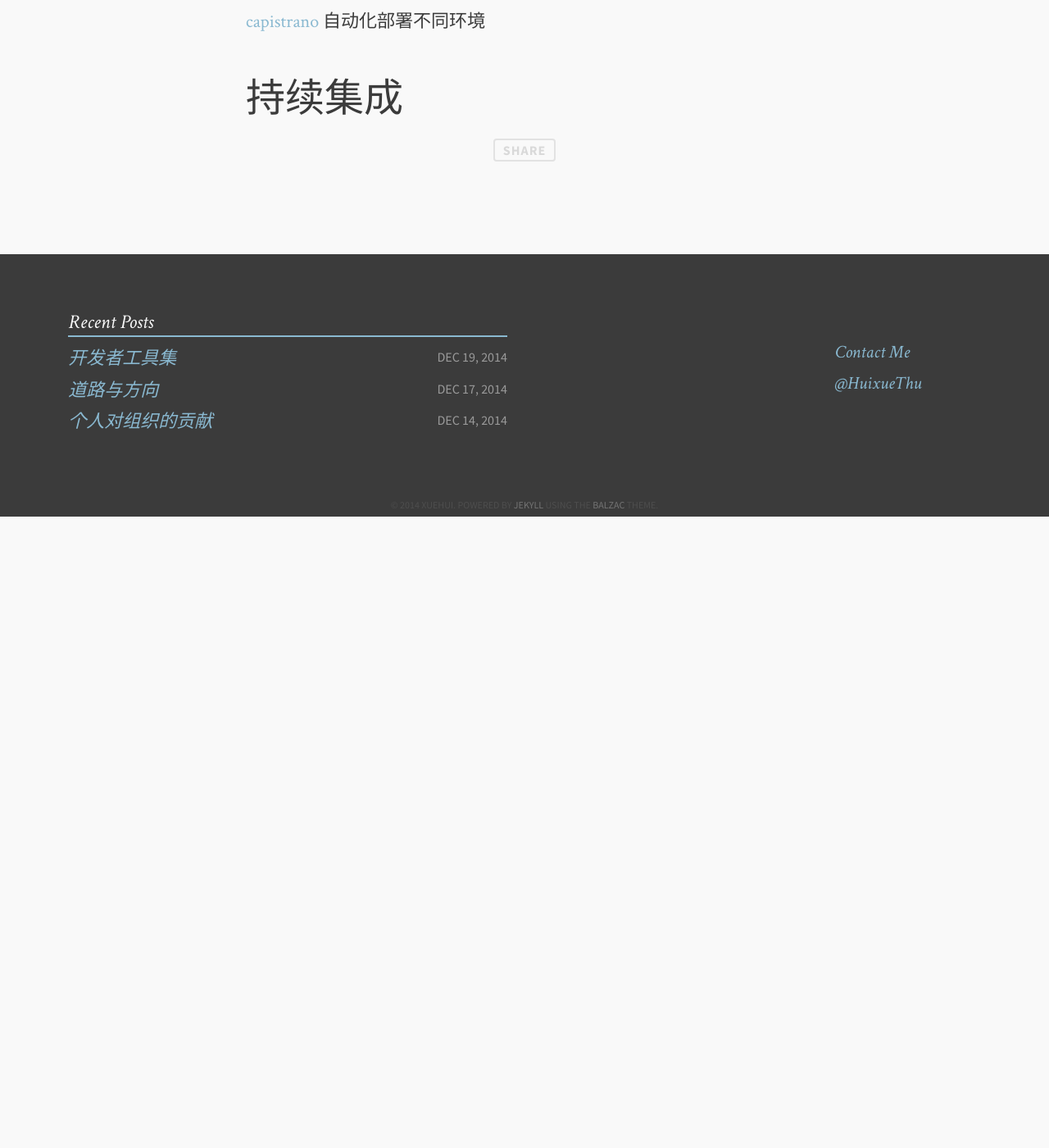
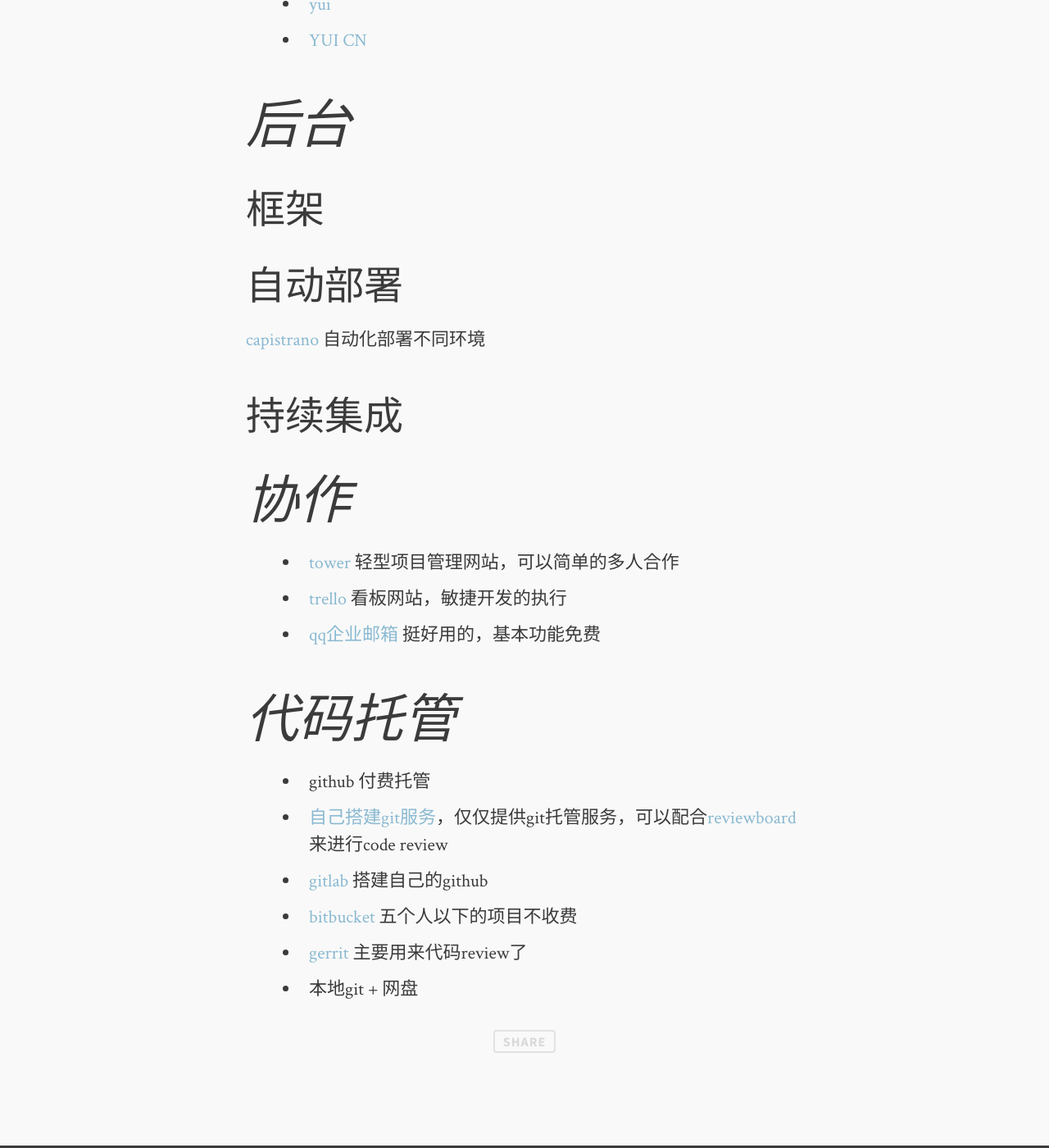
Before and after one commit to landfound/todaylover.github.io, a Jekyll site: the page built from _posts/2014-12-19-developer-tools.md, in a window 1280 px wide and 1400 px high, scrolled down 5418 px. Shown: the whole window at 82% size. Built offline with Jekyll 4.4.1, drawn with Linux system fonts in a browser that asks for light colours; Markdown is read by kramdown in place of the engine named in the settings; comment, search, counter and statistics services are not loaded; before the commit the page ends 6048 px from its top, so only the background shows below that; some of the changed text lies outside the part shown.

Commit message:
code holder

```diff
--- a/_posts/2014-12-19-developer-tools.md
+++ b/_posts/2014-12-19-developer-tools.md
@@ -72,6 +72,7 @@ category: articles
 * [IT橘子](http://itjuzi.com/) 创业者打鸡血的网站，看看都觉得这是你的时代
 * [kickstarter.com](https://www.kickstarter.com/) 众筹项目
 * [techcrunch.com](http://techcrunch.com/) 科技博客
+* [designcode.io](https://designcode.io/) iOS 开发的完整引导网站
 
 #设计
 
@@ -83,6 +84,13 @@ category: articles
 
 #android
 
+#web
+
+* [bootcss.com](http://www.bootcss.com/) bootstrap的中文案例
+* [getbootstrap.com](http://getbootstrap.com/) bootstrap 官网，用来快速搭建可接受的web页面
+* [yui](http://yuilibrary.com/)
+* [YUI CN](http://www.yuicn.org/)
+
 #后台
 
 ## 框架
@@ -92,3 +100,18 @@ category: articles
 [capistrano](https://github.com/capistrano/capistrano) 自动化部署不同环境
 
 ## 持续集成
+
+#协作
+
+* [tower](https://tower.im) 轻型项目管理网站，可以简单的多人合作
+* [trello](https://trello.com/) 看板网站，敏捷开发的执行
+* [qq企业邮箱]()  挺好用的，基本功能免费
+
+#代码托管
+
+* github 付费托管
+* [自己搭建git服务](https://www.digitalocean.com/community/tutorials/how-to-set-up-a-private-git-server-on-a-vps)，仅仅提供git托管服务，可以配合[reviewboard](https://www.reviewboard.org/)来进行code review
+* [gitlab](https://github.com/gitlabhq/gitlabhq) 搭建自己的github
+* [bitbucket](http://bitbucket.org) 五个人以下的项目不收费
+* [gerrit](https://code.google.com/p/gerrit/) 主要用来代码review了
+* 本地git + 网盘
```
